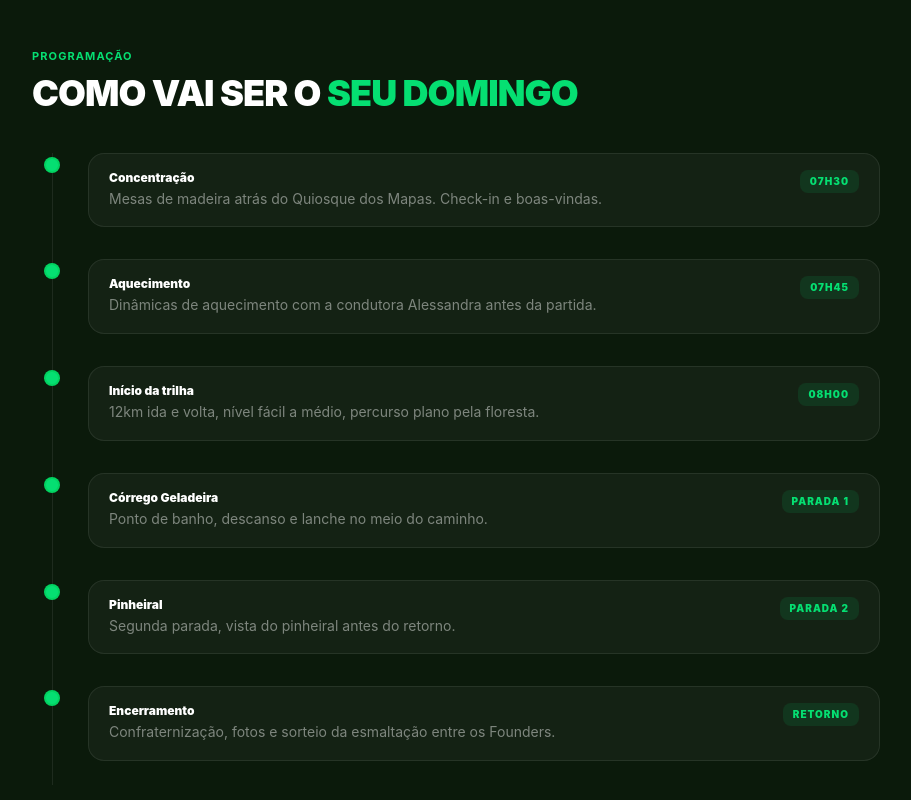
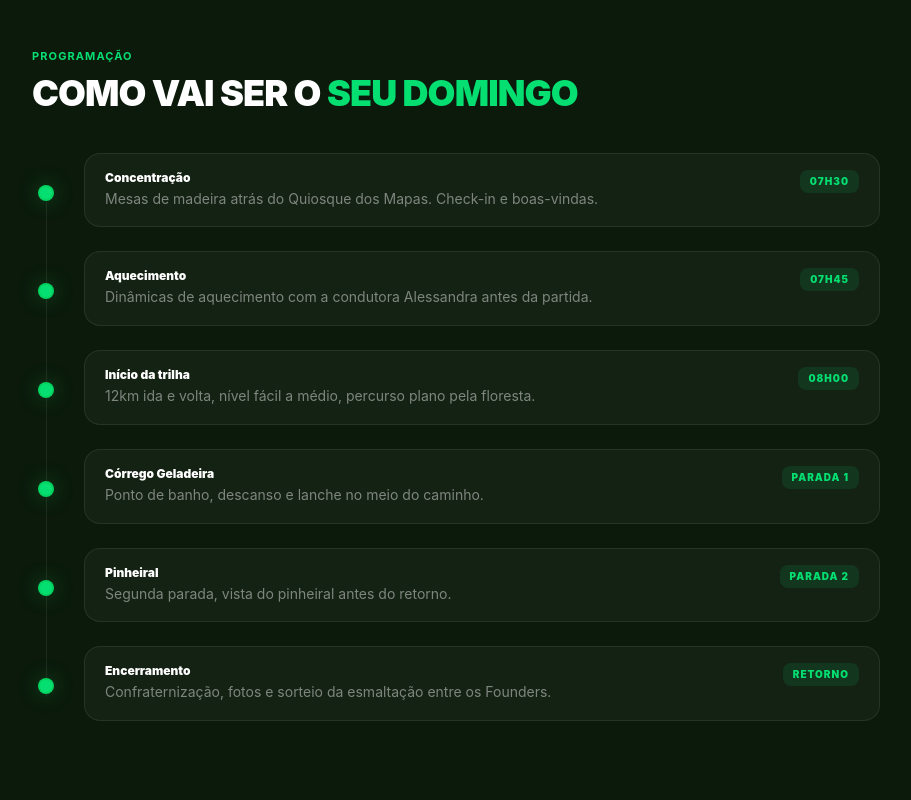
Before and after one commit to alvaronp401/flora-check, a React (Vite) app: page /flona-12km in a window 1280 px wide. Shown: the part 1529-2329 px from the top of the page, without its empty margins (184-1095 px from the left). Built offline with nearby package versions, Linux system fonts and the light colour scheme; no server answers.

Commit message:
Align Flona timeline markers

```diff
--- a/src/pages/Flona12km/index.tsx
+++ b/src/pages/Flona12km/index.tsx
@@ -501,11 +501,8 @@ const Flona12km: React.FC = () => {
           </div>
 
           {/* Timeline vertical */}
-          <div className="relative">
-            {/* Linha vertical */}
-            <div className="absolute left-5 top-0 bottom-0 w-px bg-white/8" />
-
-            <div className="space-y-2">
+          <div>
+            <div>
               {[
                 { time: '07h30', title: 'Concentração',       desc: 'Mesas de madeira atrás do Quiosque dos Mapas. Check-in e boas-vindas.' },
                 { time: '07h45', title: 'Aquecimento',        desc: 'Dinâmicas de aquecimento com a condutora Alessandra antes da partida.' },
@@ -513,11 +510,15 @@ const Flona12km: React.FC = () => {
                 { time: 'Parada 1', title: 'Córrego Geladeira', desc: 'Ponto de banho, descanso e lanche no meio do caminho.' },
                 { time: 'Parada 2', title: 'Pinheiral',       desc: 'Segunda parada, vista do pinheiral antes do retorno.' },
                 { time: 'Retorno', title: 'Encerramento',     desc: 'Confraternização, fotos e sorteio da esmaltação entre os Founders.' },
-              ].map((item, i) => (
-                <div key={i} className="relative flex gap-6 pl-14 pb-6">
-                  {/* Ponto na linha */}
-                  <div className="absolute left-3 top-1 w-4 h-4 rounded-full bg-green-400 border-2 border-green-500/50" />
-                  <div className="flex-1 bg-white/4 border border-white/8 rounded-2xl px-5 py-4 hover:border-green-500/20 transition-colors">
+              ].map((item, i, items) => (
+                <div key={i} className="grid grid-cols-[28px_1fr] gap-6">
+                  <div className="relative flex justify-center">
+                    {i > 0 && <div className="absolute top-0 bottom-1/2 w-px bg-white/8" />}
+                    {i < items.length - 1 && <div className="absolute top-1/2 bottom-0 w-px bg-white/8" />}
+                    <div className="relative z-10 mt-8 w-4 h-4 rounded-full bg-green-400 border-2 border-green-500/50 shadow-[0_0_20px_rgba(34,197,94,0.35)]" />
+                  </div>
+
+                  <div className="mb-6 flex-1 bg-white/4 border border-white/8 rounded-2xl px-5 py-4 hover:border-green-500/20 transition-colors">
                     <div className="flex items-start justify-between gap-4">
                       <div>
                         <p className="text-xs font-black text-white mb-0.5">{item.title}</p>
```
